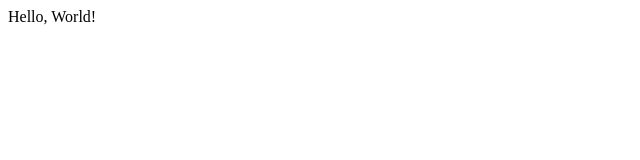
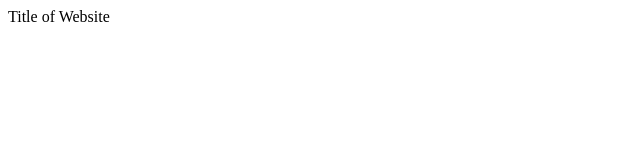
Before and after one commit to Emmalxn/Emmalxn.github.io, a plain HTML site: page index.html in a window 1280 px wide. Shown: the full height of the page, 0-640 px from the left. Drawn offline with Linux system fonts and the light colour scheme.

Commit message:
Small edit

```diff
--- a/index.html
+++ b/index.html
@@ -2,9 +2,9 @@
 <html>
  <head>
      <meta charset="utf-8">
-     <title>Hello, World!</title>
+     <title>Emmalxn</title>
  </head>
  <body>
-     Hello, World!
+     Title of Website
  </body>
 </html>
```
